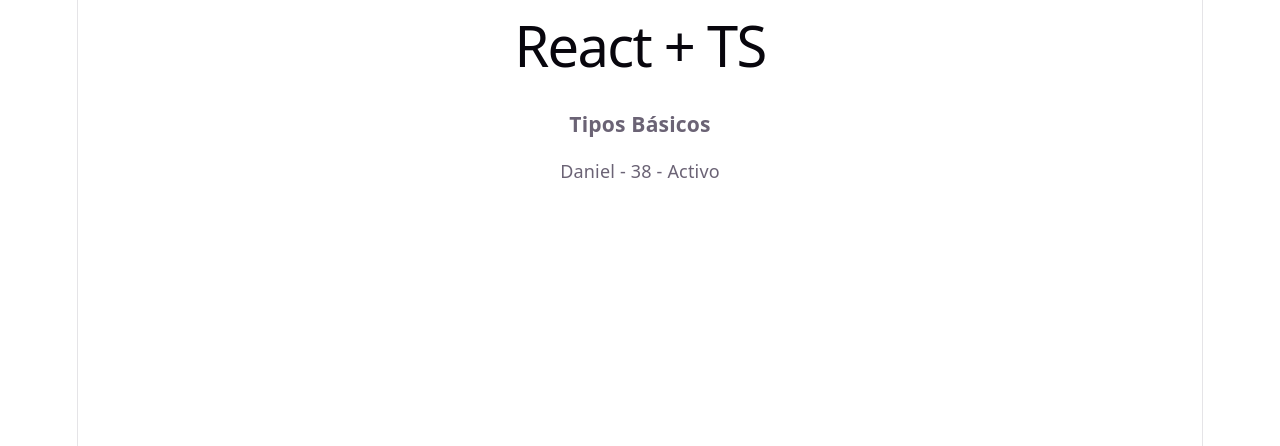
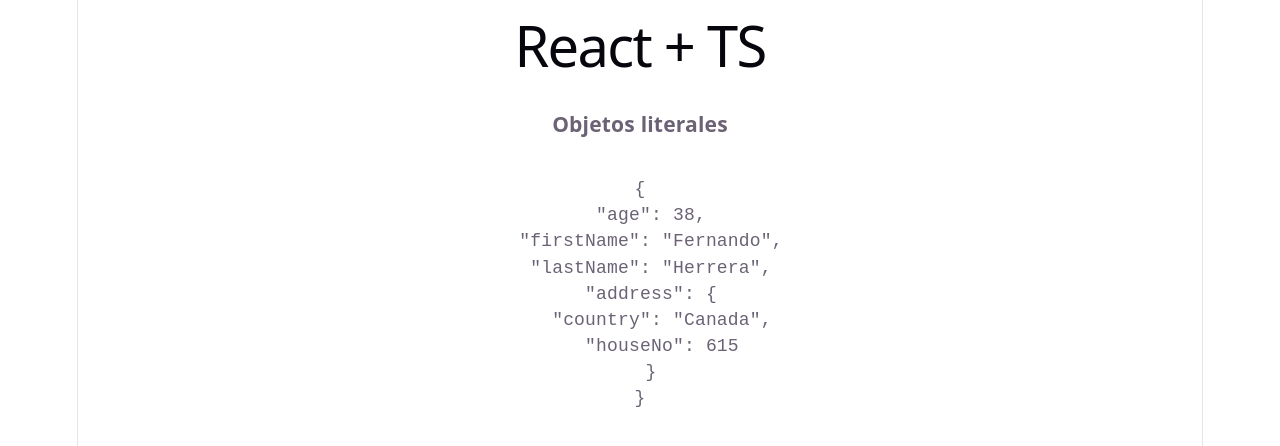
Before and after one commit to JDargon/ReactNativeDevTalles, a React (Vite) app: page / in a window 1280 px wide. Shown: the top 446 px of the page. Built offline with nearby package versions, Linux system fonts and the light colour scheme.

Commit message:
Seccion 2

```diff
--- a/src/App.tsx
+++ b/src/App.tsx
@@ -1,6 +1,7 @@
-import BasicTypes from './typescript/BasicTypes';
+//import BasicTypes from './typescript/BasicTypes';
 
 import './App.css';
+import ObjectLiterals from './typescript/ObjectLiterals';
 
 function App() {
 
@@ -9,7 +10,9 @@ function App() {
     <>
       <h1>React + TS</h1>
 
-      <BasicTypes />
+      {/* <BasicTypes />   */}
+
+      <ObjectLiterals/>
     </>
   )
 }
--- a/src/typescript/BasicTypes.tsx
+++ b/src/typescript/BasicTypes.tsx
@@ -2,6 +2,8 @@ export const BasicTypes = () => {
     const name: string = 'Daniel';
     const age: number =  38;
     const isActive: boolean = true;
+
+    const powers:string[] = ['React', 'ReactNative', 'Atro'];
 
 
     return (
@@ -9,6 +11,11 @@ export const BasicTypes = () => {
             <h3>Tipos Básicos</h3>
 
             {name} - {age} - {isActive ? 'Activo' : 'Inactivo'}
+
+            <p>
+                {powers.join(', ')}
+            </p>
+
         </>
     );
 
--- /dev/null
+++ b/src/typescript/ObjectLiterals.tsx
@@ -0,0 +1,40 @@
+
+interface Persona {
+    age: number;
+    firstName: string;
+    lastName: string;
+    address: {
+        country: string;
+        houseNo: number;
+    }
+
+}
+
+const ObjectLiterals = () => {
+
+    const persona: Persona = {
+        age: 38,
+        firstName: 'Fernando',
+        lastName: 'Herrera',
+        address: {
+            country: 'Canada',
+            houseNo: 615
+        }
+    }
+
+
+
+
+    return (<>
+
+        <h3>Objetos literales</h3>
+
+        <pre>
+            {JSON.stringify(persona, null, 2)}
+        </pre>
+
+    </>);
+
+}
+
+export default ObjectLiterals
```
Also changed, not shown: 1 other file (tests, documents, lock files or other folders).
